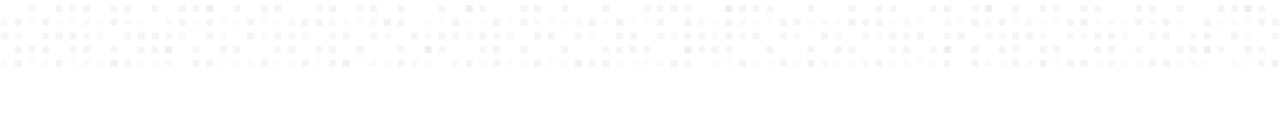
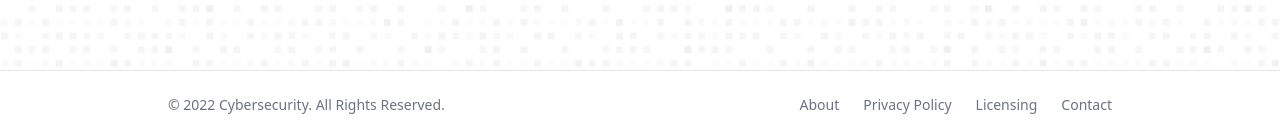
Before and after one commit to mikowesome/nextjs-assessment, a Next.js app: page / in a window 1280 px wide. Shown: the part 2880-3016 px from the top of the page. Before the commit the page ends 2950 px from the top, so only its background shows below. Built offline with nearby package versions, Linux system fonts and the light colour scheme.

Commit message:
add footer

```diff
--- /dev/null
+++ b/components/footer.js
@@ -0,0 +1,26 @@
+const Footer = () => {
+  return (
+    <footer className="bg-white border-t border-gray-200 w-full dark:bg-gray-900">
+        <div className="p-4 w-full flex flex-col items-center md:flex-row md:px-6 max-w-3xl mx-auto sm:px-6 lg:max-w-5xl lg:px-0 md:items-center md:justify-between md:p-6 dark:bg-gray-800 dark:border-gray-600">
+            <span className="text-sm text-gray-500 sm:text-center sm:ml-10 dark:text-gray-400">
+                © 2022 <a href="https://flowbite.com/" className="hover:underline">Cybersecurity</a>. All Rights Reserved.
+            </span>
+            <ul className="flex flex-wrap items-center mt-3 text-sm sm:mr-10 text-gray-500 dark:text-gray-400 sm:mt-0">
+                <li>
+                    <a href="#" className="mr-4 hover:underline md:mr-6 ">About</a>
+                </li>
+                <li>
+                    <a href="#" className="mr-4 hover:underline md:mr-6">Privacy Policy</a>
+                </li>
+                <li>
+                    <a href="#" className="mr-4 hover:underline md:mr-6">Licensing</a>
+                </li>
+                <li>
+                    <a href="#" className="hover:underline">Contact</a>
+                </li>
+            </ul>
+        </div>
+    </footer>
+  )
+}
+export default Footer
--- a/pages/_app.js
+++ b/pages/_app.js
@@ -1,3 +1,4 @@
+import Footer from '../components/footer'
 import Navbar from '../components/navbar'
 import '../styles/globals.css'
 
@@ -6,6 +7,7 @@ function MyApp({ Component, pageProps }) {
     <>
       <Navbar />
       <Component {...pageProps} />
+      <Footer />
     </>
   )
 }
```
